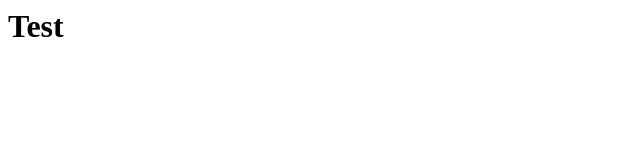
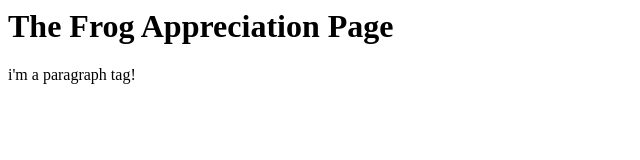
Before and after one commit to pixelizedsunset/assignment1, a plain HTML site: page index.html in a window 1280 px wide. Shown: the whole page, without its empty margins (0-640 px from the left). Drawn offline with Linux system fonts and the light colour scheme.

Commit message:
Update index.html

```diff
--- a/index.html
+++ b/index.html
@@ -1,6 +1,17 @@
 <head>
-<title>How to create a website using HTML and CSS</title>
+<title>The Frog Appreciation Page</title>
 </head>
 <body>
-<h1>Test</h1>
+  <main>
+    <header>
+      <h1>The Frog Appreciation Page</h1>
+      <p>i'm a paragraph tag!</p>
+    </header>
+    <section id="intro">
+    </section>
+    <section id="buttons">
+    </section>
+  </main>
+  <footer>
+  </footer>
 </body>
```
